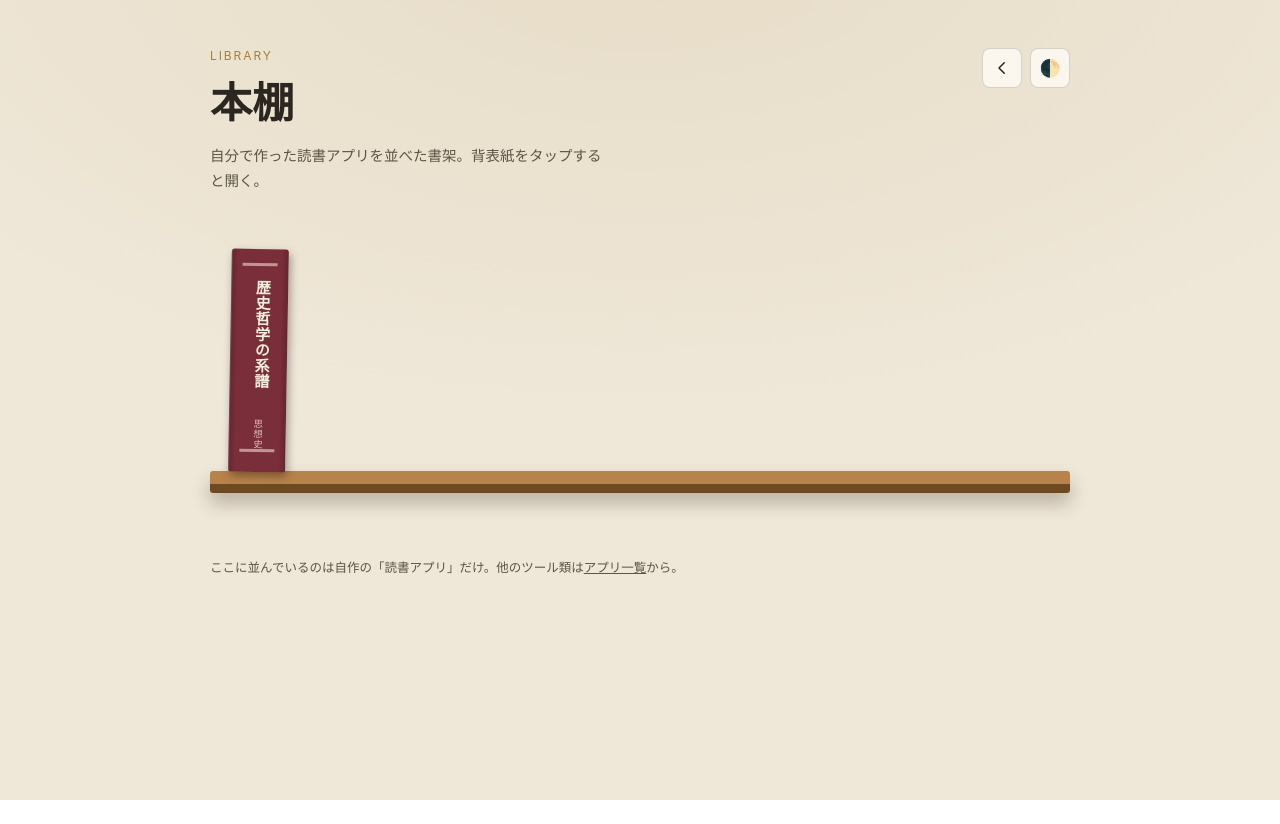
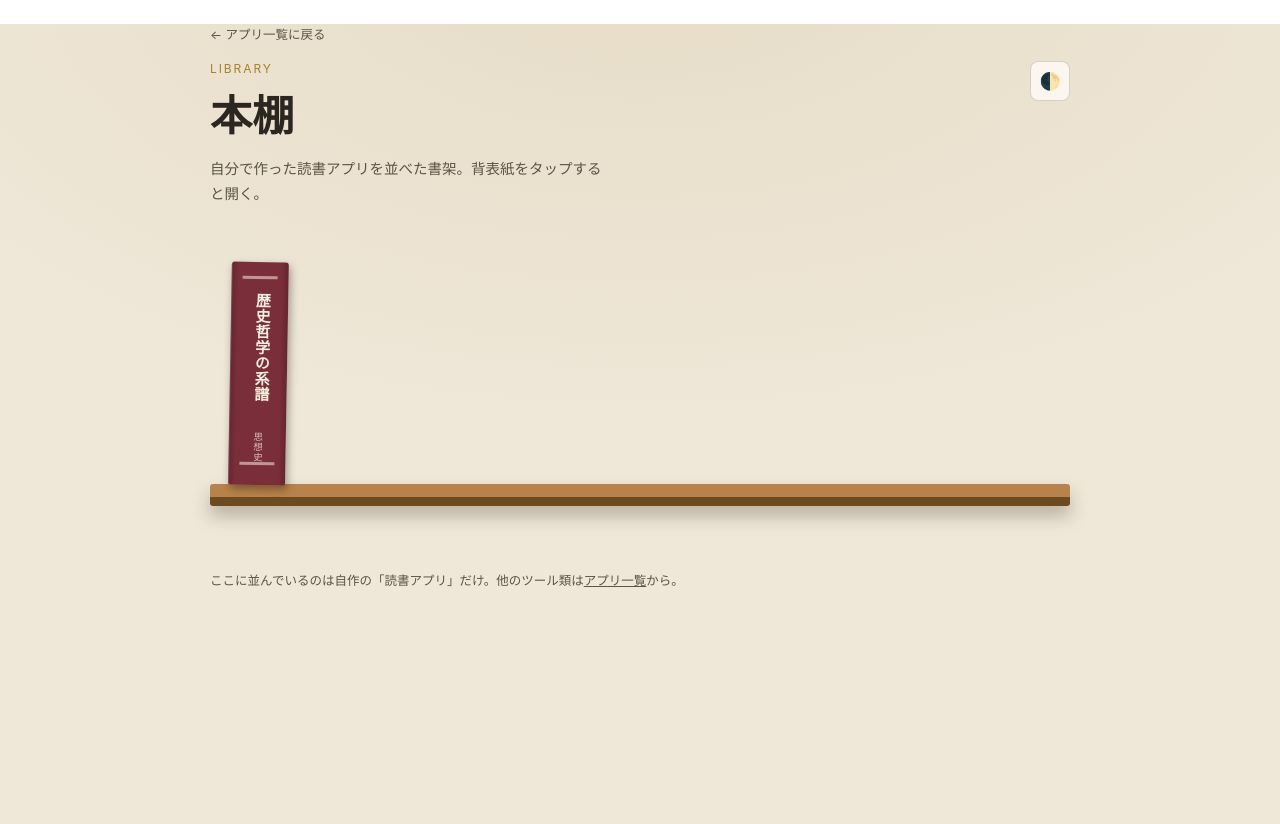
Before and after one commit to hinoyasai1984-afk/bookshelf, a plain HTML site: page index.html in a window 1280 px wide. Before the commit the page ends 800 px from the top, so only its background shows below. Drawn offline with Linux system fonts and the light colour scheme.

Commit message:
アプリ一覧に戻るリンクを追加

```diff
--- a/index.html
+++ b/index.html
@@ -18,6 +18,8 @@
 <div class="room">
 <div class="page">
 
+  <a class="back-link" href="https://hinoyasai1984-afk.github.io/">← アプリ一覧に戻る</a>
+
   <header class="app-header">
     <div>
       <p class="eyebrow">Library</p>
@@ -25,9 +27,6 @@
       <p class="subtitle">自分で作った読書アプリを並べた書架。背表紙をタップすると開く。</p>
     </div>
     <div class="header-actions">
-      <a class="icon-btn" href="https://hinoyasai1984-afk.github.io/" aria-label="アプリ一覧へ戻る" title="アプリ一覧へ戻る">
-        <svg viewBox="0 0 24 24" width="18" height="18" aria-hidden="true"><path d="M15 5l-7 7 7 7" stroke="currentColor" stroke-width="2" stroke-linecap="round" stroke-linejoin="round" fill="none"/></svg>
-      </a>
       <button id="theme-toggle" class="icon-btn" type="button" aria-label="配色を切り替え">🌓</button>
     </div>
   </header>
--- a/style.css
+++ b/style.css
@@ -53,10 +53,20 @@ body{
 }
 .page{ max-width: 900px; margin: 0 auto; padding: 0 20px 64px; }
 
+.back-link{
+  display: block;
+  margin-top: 24px;
+  font-size: 12.5px;
+  color: var(--ink-soft);
+  text-decoration: none;
+}
+.back-link:hover{ color: var(--ink); text-decoration: underline; }
+.back-link:focus-visible{ outline: 2px solid var(--brass); outline-offset: 2px; }
+
 .app-header{
   display: flex; align-items: flex-start; justify-content: space-between;
   gap: 12px;
-  padding-top: 48px;
+  padding-top: 18px;
 }
 .eyebrow{
   margin: 0 0 6px;
```
